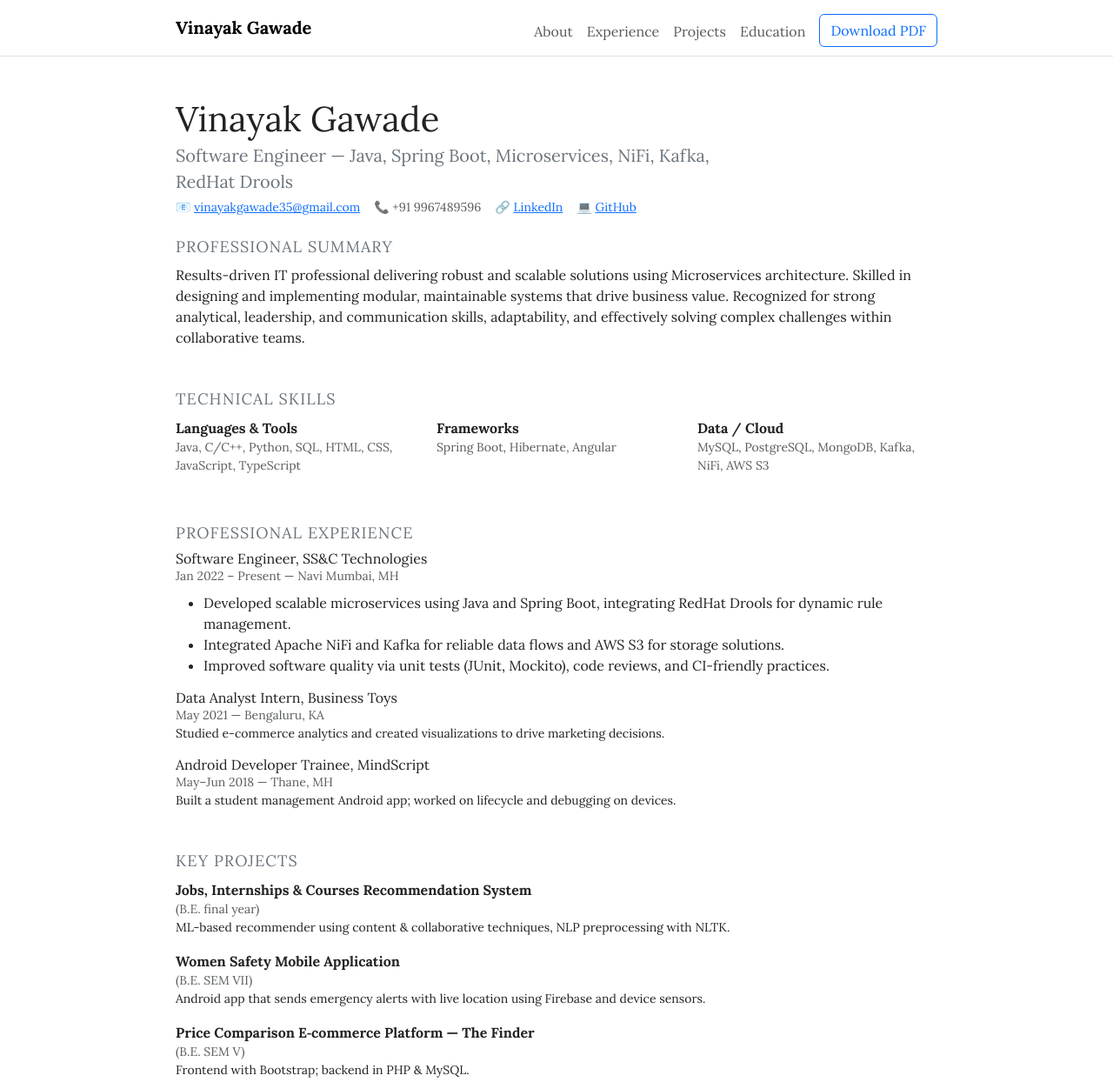
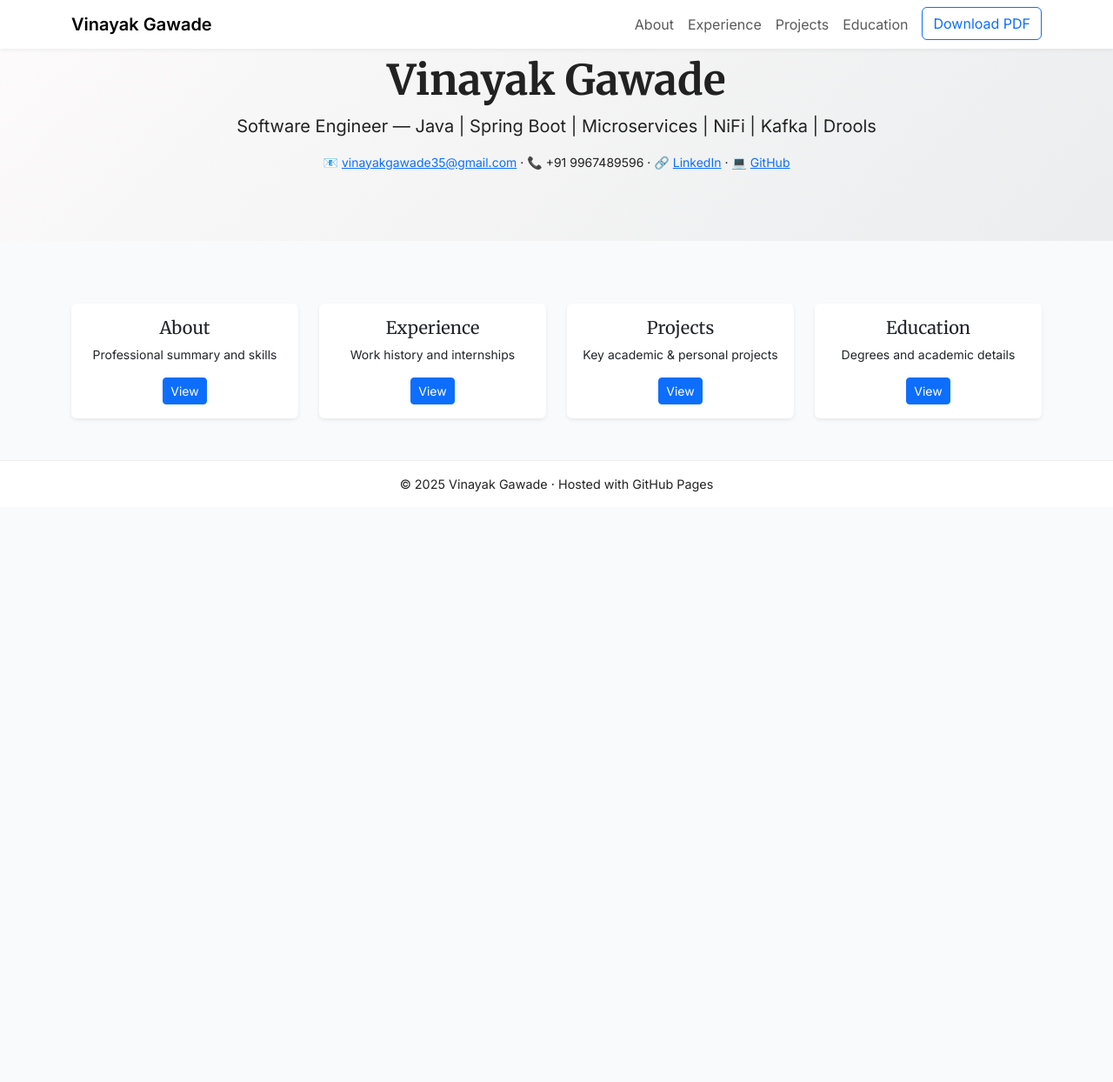
Before and after one commit to VinayakGawade0/resume-github-pages, a plain HTML site: page index.html in a window 1280 px wide. Shown: the top 1244 px of the page at 87% size. After the commit the page ends 800 px from the top, so only its background shows below. Drawn offline with nearby package versions, Linux system fonts and the light colour scheme.

Commit message:
Updating index.html

```diff
--- a/index.html
+++ b/index.html
@@ -5,138 +5,104 @@
   <meta name="viewport" content="width=device-width, initial-scale=1">
   <title>Vinayak Gawade — Resume</title>
 
-  <!-- Google Font (serif for headings) -->
-  <link href="https://fonts.googleapis.com/css2?family=Lora:wght@400;700&display=swap" rel="stylesheet">
-  <!-- Bootstrap CSS (CDN) -->
+  <!-- Google Fonts -->
+  <link href="https://fonts.googleapis.com/css2?family=Inter:wght@400;600&family=Merriweather:wght@400;700&display=swap" rel="stylesheet">
+  <!-- Bootstrap 5 -->
   <link href="https://cdn.jsdelivr.net/npm/bootstrap@5.3.2/dist/css/bootstrap.min.css" rel="stylesheet">
-  <link rel="stylesheet" href="assets/css/styles.css">
+  <!-- Custom CSS -->
+  <style>
+    body { font-family: 'Inter', sans-serif; background: #f9fafc; color: #222; }
+    h1,h2,h3,h4,h5,h6 { font-family: 'Merriweather', serif; }
+    .navbar { box-shadow: 0 2px 4px rgba(0,0,0,0.05); }
+    .hero { background: linear-gradient(135deg, #fdfbfb 0%, #ebedee 100%); padding: 4rem 1rem; text-align: center; }
+    .hero h1 { font-weight: 700; }
+    .section { padding: 3rem 1rem; }
+    .section-title { text-transform: uppercase; font-size: 1rem; letter-spacing: 0.08em; margin-bottom: 1.5rem; color: #0d6efd; }
+    footer { background:#fff; border-top:1px solid #eee; padding:1rem 0; text-align:center; font-size:0.9rem; }
+  </style>
 </head>
 <body>
-  <nav class="navbar navbar-expand-lg navbar-light bg-white border-bottom">
+
+<nav class="navbar navbar-expand-lg navbar-light bg-white fixed-top">
   <div class="container">
-      <a class="navbar-brand fw-bold" href="#">Vinayak Gawade</a>
+    <a class="navbar-brand fw-bold" href="index.html">Vinayak Gawade</a>
     <button class="navbar-toggler" type="button" data-bs-toggle="collapse" data-bs-target="#nav" aria-controls="nav" aria-expanded="false" aria-label="Toggle navigation">
       <span class="navbar-toggler-icon"></span>
     </button>
     <div class="collapse navbar-collapse" id="nav">
       <ul class="navbar-nav ms-auto mb-2 mb-lg-0">
-          <li class="nav-item"><a class="nav-link" href="#about">About</a></li>
-          <li class="nav-item"><a class="nav-link" href="#experience">Experience</a></li>
-          <li class="nav-item"><a class="nav-link" href="#projects">Projects</a></li>
-          <li class="nav-item"><a class="nav-link" href="#education">Education</a></li>
+        <li class="nav-item"><a class="nav-link" href="about.html">About</a></li>
+        <li class="nav-item"><a class="nav-link" href="experience.html">Experience</a></li>
+        <li class="nav-item"><a class="nav-link" href="projects.html">Projects</a></li>
+        <li class="nav-item"><a class="nav-link" href="education.html">Education</a></li>
         <li class="nav-item"><a class="btn btn-outline-primary ms-2" href="resume/VG_Resume.pdf" download>Download PDF</a></li>
       </ul>
     </div>
   </div>
 </nav>
 
-  <main class="container my-5">
-    <header class="row g-4 align-items-center mb-4">
-      <div class="col-md-9">
-        <h1 class="display-6">Vinayak Gawade</h1>
-        <p class="lead mb-1">Software Engineer — Java, Spring Boot, Microservices, NiFi, Kafka, RedHat Drools</p>
-        <div class="d-flex flex-wrap gap-3 small text-muted">
-          <div>📧 <a href="mailto:vinayakgawade35@gmail.com">vinayakgawade35@gmail.com</a></div>
-          <div>📞 +91 9967489596</div>
-          <div>🔗 <a href="https://linkedin.com/in/VinayakGawade0" target="_blank">LinkedIn</a></div>
-          <div>💻 <a href="https://github.com/VinayakGawade0" target="_blank">GitHub</a></div>
+<!-- Hero Section -->
+<div class="hero">
+  <div class="container">
+    <h1 class="display-5">Vinayak Gawade</h1>
+    <p class="lead">Software Engineer — Java | Spring Boot | Microservices | NiFi | Kafka | Drools</p>
+    <p class="small">
+      📧 <a href="mailto:vinayakgawade35@gmail.com">vinayakgawade35@gmail.com</a> ·
+      📞 +91 9967489596 ·
+      🔗 <a href="https://linkedin.com/in/VinayakGawade0" target="_blank">LinkedIn</a> ·
+      💻 <a href="https://github.com/VinayakGawade0" target="_blank">GitHub</a>
+    </p>
   </div>
 </div>
-      <div class="col-md-3 text-md-end">
-        <!-- Optional profile image -->
-        <img src="assets/img/profile.jpg" alt="profile" class="rounded" style="width:110px;height:110px;object-fit:cover;" onerror="this.style.display='none'">
-      </div>
-    </header>
 
-    <section id="about" class="mb-5">
-      <h2 class="section-title">Professional Summary</h2>
-      <p>Results-driven IT professional delivering robust and scalable solutions using Microservices architecture. Skilled in designing and implementing modular, maintainable systems that drive business value. Recognized for strong analytical, leadership, and communication skills, adaptability, and effectively solving complex challenges within collaborative teams.</p>
-    </section>
-
-    <section id="skills" class="mb-5">
-      <h2 class="section-title">Technical Skills</h2>
-      <div class="row">
-        <div class="col-sm-6 col-lg-4 mb-2">
-          <strong>Languages & Tools</strong>
-          <div class="text-muted small">Java, C/C++, Python, SQL, HTML, CSS, JavaScript, TypeScript</div>
-        </div>
-        <div class="col-sm-6 col-lg-4 mb-2">
-          <strong>Frameworks</strong>
-          <div class="text-muted small">Spring Boot, Hibernate, Angular</div>
-        </div>
-        <div class="col-sm-6 col-lg-4 mb-2">
-          <strong>Data / Cloud</strong>
-          <div class="text-muted small">MySQL, PostgreSQL, MongoDB, Kafka, NiFi, AWS S3</div>
+<!-- Section placeholders linking to separate pages -->
+<div class="container">
+  <div class="row text-center g-4 my-5">
+    <div class="col-md-3">
+      <div class="card h-100 border-0 shadow-sm">
+        <div class="card-body">
+          <h5 class="card-title">About</h5>
+          <p class="card-text small">Professional summary and skills</p>
+          <a href="about.html" class="btn btn-primary btn-sm">View</a>
         </div>
       </div>
-    </section>
-
-    <section id="experience" class="mb-5">
-      <h2 class="section-title">Professional Experience</h2>
-
-      <div class="mb-3">
-        <h3 class="h6 mb-0">Software Engineer, SS&C Technologies</h3>
-        <div class="text-muted small">Jan 2022 – Present — Navi Mumbai, MH</div>
-        <ul>
-          <li>Developed scalable microservices using Java and Spring Boot, integrating RedHat Drools for dynamic rule management.</li>
-          <li>Integrated Apache NiFi and Kafka for reliable data flows and AWS S3 for storage solutions.</li>
-          <li>Improved software quality via unit tests (JUnit, Mockito), code reviews, and CI-friendly practices.</li>
-        </ul>
+    </div>
+    <div class="col-md-3">
+      <div class="card h-100 border-0 shadow-sm">
+        <div class="card-body">
+          <h5 class="card-title">Experience</h5>
+          <p class="card-text small">Work history and internships</p>
+          <a href="experience.html" class="btn btn-primary btn-sm">View</a>
+        </div>
+      </div>
+    </div>
+    <div class="col-md-3">
+      <div class="card h-100 border-0 shadow-sm">
+        <div class="card-body">
+          <h5 class="card-title">Projects</h5>
+          <p class="card-text small">Key academic & personal projects</p>
+          <a href="projects.html" class="btn btn-primary btn-sm">View</a>
+        </div>
+      </div>
+    </div>
+    <div class="col-md-3">
+      <div class="card h-100 border-0 shadow-sm">
+        <div class="card-body">
+          <h5 class="card-title">Education</h5>
+          <p class="card-text small">Degrees and academic details</p>
+          <a href="education.html" class="btn btn-primary btn-sm">View</a>
+        </div>
+      </div>
+    </div>
+  </div>
 </div>
 
-      <div class="mb-3">
-        <h3 class="h6 mb-0">Data Analyst Intern, Business Toys</h3>
-        <div class="text-muted small">May 2021 — Bengaluru, KA</div>
-        <p class="small">Studied e-commerce analytics and created visualizations to drive marketing decisions.</p>
-      </div>
-
-      <div class="mb-3">
-        <h3 class="h6 mb-0">Android Developer Trainee, MindScript</h3>
-        <div class="text-muted small">May–Jun 2018 — Thane, MH</div>
-        <p class="small">Built a student management Android app; worked on lifecycle and debugging on devices.</p>
-      </div>
-    </section>
-
-    <section id="projects" class="mb-5">
-      <h2 class="section-title">Key Projects</h2>
-      <div class="mb-2">
-        <strong>Jobs, Internships & Courses Recommendation System</strong>
-        <div class="text-muted small">(B.E. final year)</div>
-        <p class="small">ML-based recommender using content & collaborative techniques, NLP preprocessing with NLTK.</p>
-      </div>
-      <div class="mb-2">
-        <strong>Women Safety Mobile Application</strong>
-        <div class="text-muted small">(B.E. SEM VII)</div>
-        <p class="small">Android app that sends emergency alerts with live location using Firebase and device sensors.</p>
-      </div>
-      <div class="mb-2">
-        <strong>Price Comparison E‑commerce Platform — The Finder</strong>
-        <div class="text-muted small">(B.E. SEM V)</div>
-        <p class="small">Frontend with Bootstrap; backend in PHP & MySQL.</p>
-      </div>
-    </section>
-
-    <section id="education" class="mb-5">
-      <h2 class="section-title">Education</h2>
-      <div>
-        <strong>Don Bosco Institute of Technology, Mumbai</strong>
-        <div class="text-muted small">B.E. in Information Technology, 2019–2022 — CGPA: 8.50</div>
-      </div>
-      <div class="mt-2">
-        <strong>Government Polytechnic Mumbai</strong>
-        <div class="text-muted small">Diploma in Computer Engineering, 2016–2019 — 88.71%</div>
-      </div>
-    </section>
-
-    <footer class="pt-4 border-top small text-muted">
-      <div class="d-flex justify-content-between">
-        <div>Place: Thane, MH</div>
-        <div>Date: September 28, 2025</div>
+<footer>
+  <div class="container">
+    <div>© 2025 Vinayak Gawade · Hosted with GitHub Pages</div>
   </div>
 </footer>
-  </main>
 
 <script src="https://cdn.jsdelivr.net/npm/bootstrap@5.3.2/dist/js/bootstrap.bundle.min.js"></script>
-  <script src="assets/js/main.js"></script>
 </body>
 </html>
```
Lines whose indentation alone changed are shown as unchanged.
